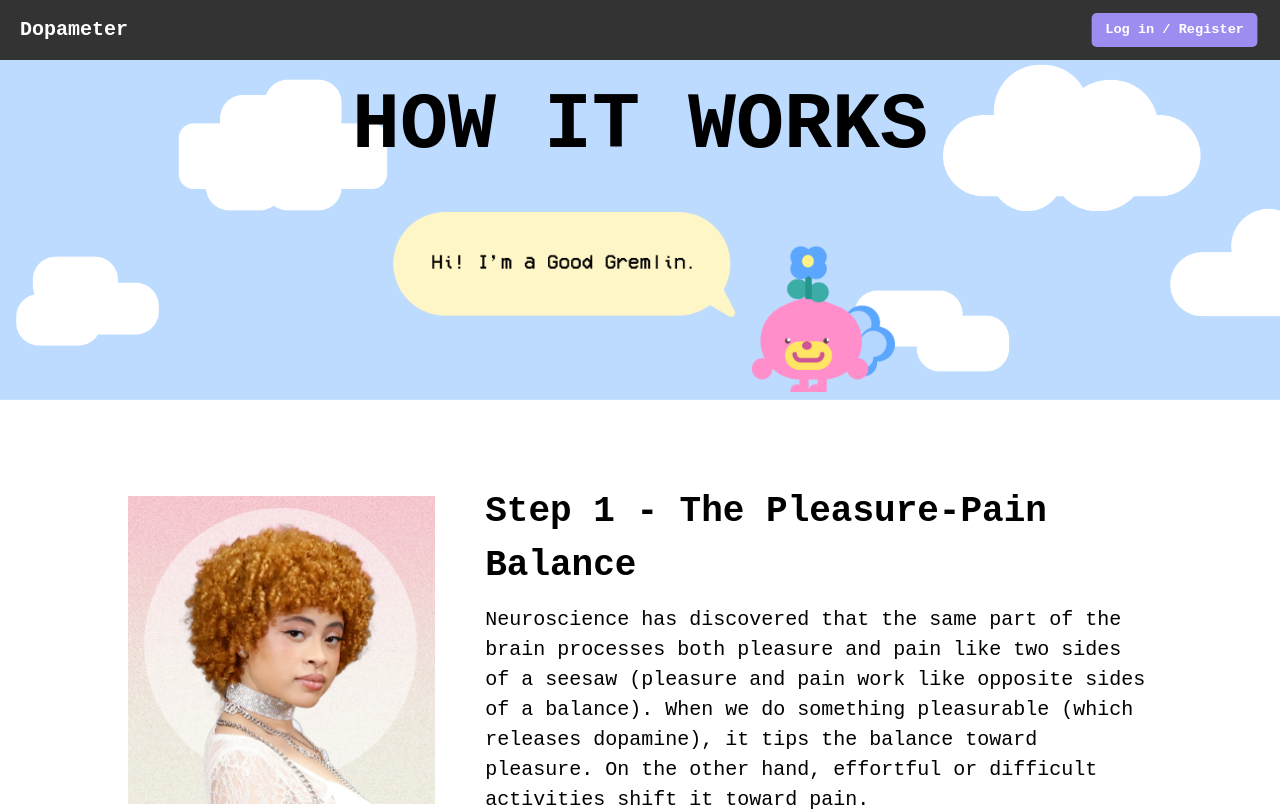
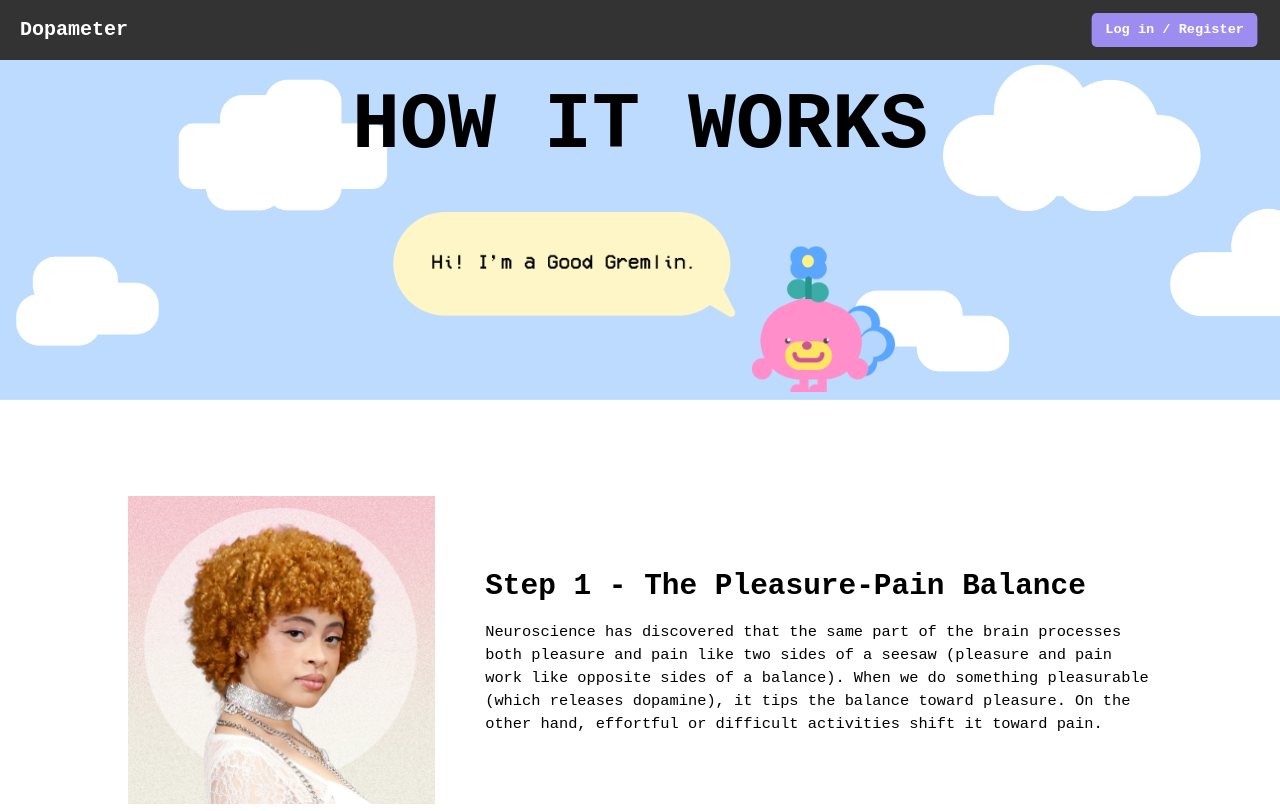
Before and after one commit to stnlywng/Dopameter.Frontend, a React (Vite) app: page /info in a window 1280 px wide. Shown: the top 811 px of the page. Built offline with nearby package versions, Linux system fonts and the light colour scheme; a web font is replaced by a local one.

Commit message:
updated info page to scale properly

```diff
--- a/src/routing/InfoPage.tsx
+++ b/src/routing/InfoPage.tsx
@@ -139,7 +139,7 @@ const InfoPage = () => {
             />
             <div className={styles["info-content-text"]}>
               <Text
-                fontSize="4xl"
+                fontSize="2.3vw"
                 fontWeight="bold"
                 mb={3}
                 color={"black"}
@@ -148,7 +148,7 @@ const InfoPage = () => {
                 {steps[activeStep].title}
               </Text>
               <Text
-                fontSize="xl"
+                fontSize="1.2vw"
                 color={"black"}
                 textAlign={"left"}
                 whiteSpace="pre-line"
```
